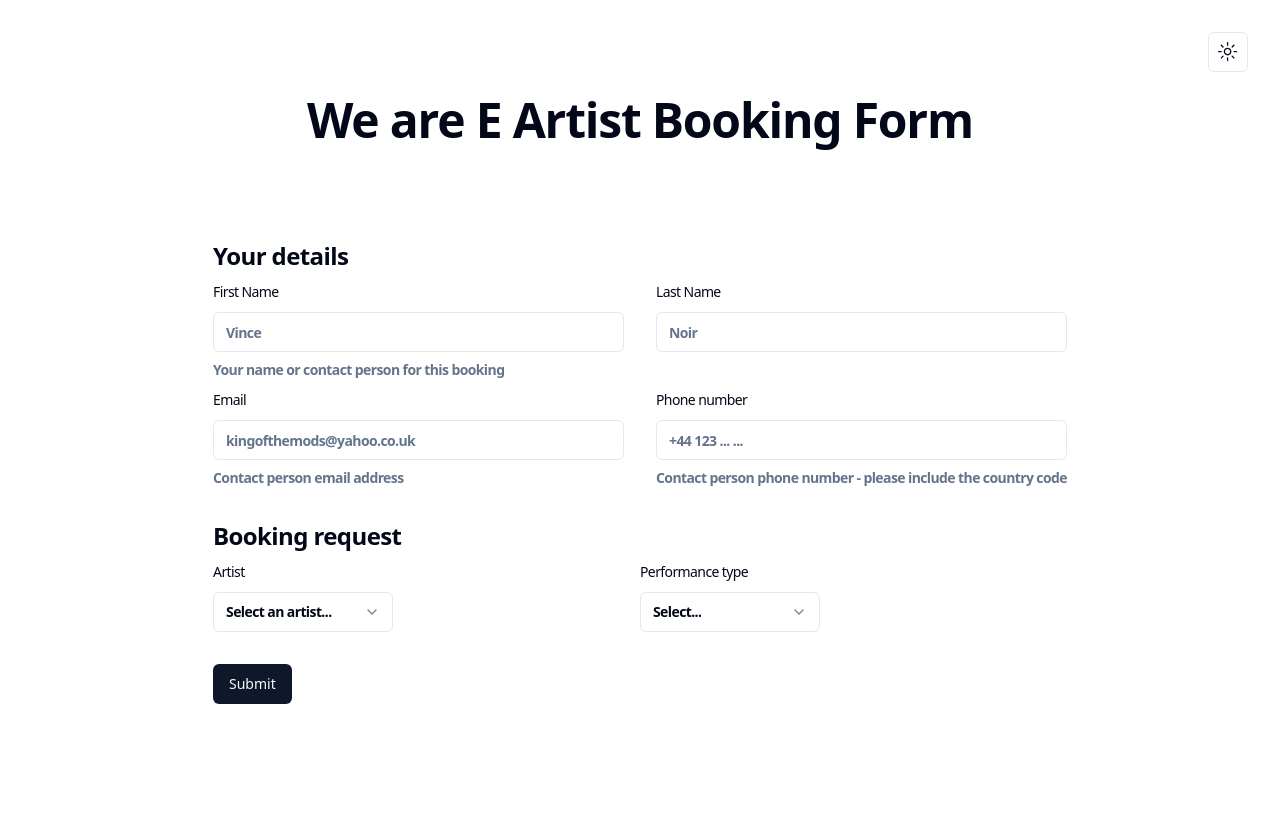
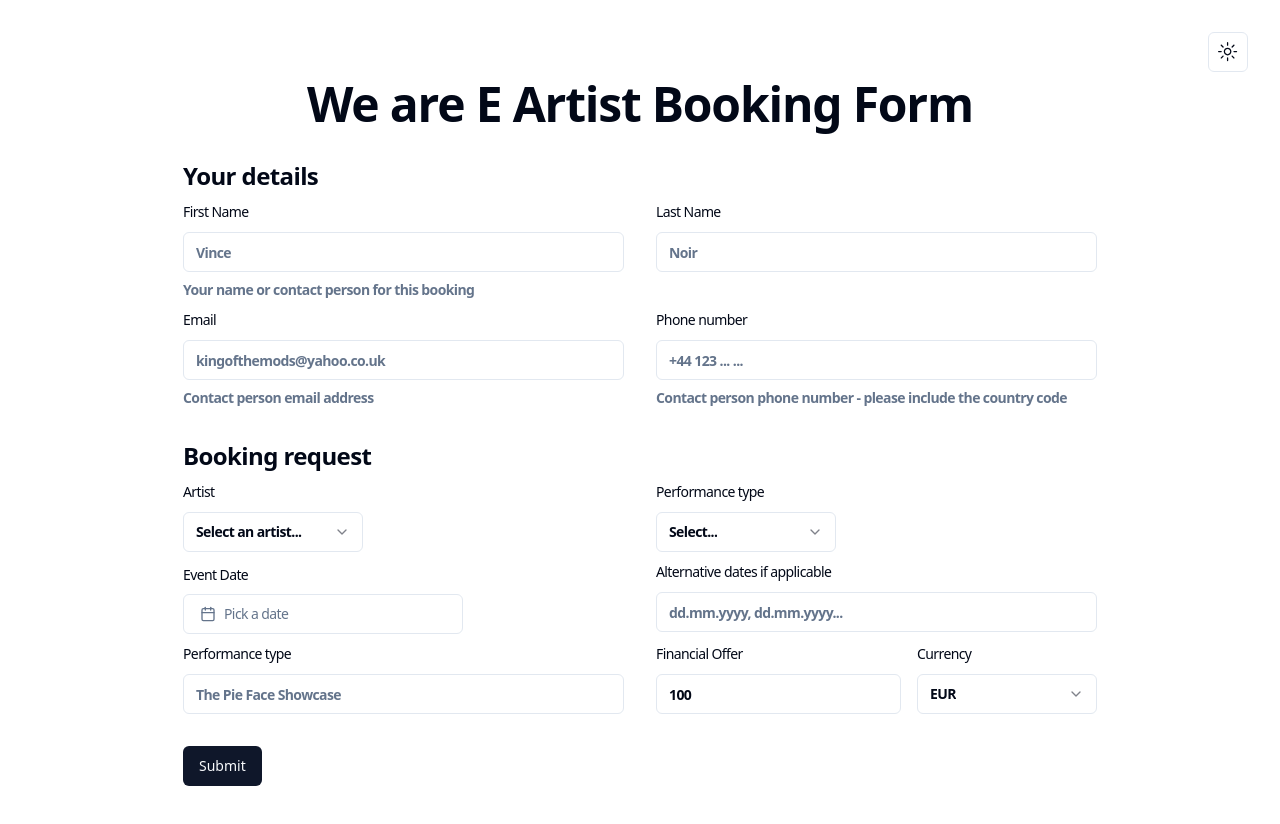
Before and after one commit to Jangelsdork/artist-booking-form, a Next.js app: page / in a window 1280 px wide. Shown: the top 824 px of the page. Before the commit the page ends 800 px from the top, so only its background shows below. Built offline with nearby package versions, Linux system fonts and the light colour scheme.

Commit message:
added form fields

```diff
--- a/package.json
+++ b/package.json
@@ -13,15 +13,18 @@
     "@radix-ui/react-dropdown-menu": "^2.0.6",
     "@radix-ui/react-icons": "^1.3.0",
     "@radix-ui/react-label": "^2.0.2",
+    "@radix-ui/react-popover": "^1.0.7",
     "@radix-ui/react-select": "^2.0.0",
     "@radix-ui/react-slot": "^1.0.2",
     "class-variance-authority": "^0.7.0",
     "clsx": "^2.1.0",
+    "date-fns": "^3.2.0",
     "dayjs": "^1.11.10",
     "lucide-react": "^0.303.0",
     "next": "14.0.4",
     "next-themes": "^0.2.1",
     "react": "^18",
+    "react-day-picker": "^8.10.0",
     "react-dom": "^18",
     "react-hook-form": "^7.49.2",
     "tailwind-merge": "^2.2.0",
--- a/src/app/page.tsx
+++ b/src/app/page.tsx
@@ -7,11 +7,11 @@ import { Form } from 'react-hook-form'
 
 export default function Home() {
   return (
-    <main className="flex min-h-screen flex-col items-center justify-between p-24 ">
+    <main className="flex min-h-screen flex-col items-center justify-between p-20 ">
       <div className='w-[100%] top-0 fixed flex flex-row justify-end items-center p-8'>
         <ModeToggle/>
         </div>
-      <h1  className="scroll-m-20 text-4xl font-extrabold tracking-tight lg:text-5xl">We are E Artist Booking Form</h1>
+      <h1  className="scroll-m-20 text-4xl font-extrabold tracking-tight lg:text-5xl pb-8">We are E Artist Booking Form</h1>
       <BookingForm />
     </main>
   )
--- a/src/components/BookingForm.tsx
+++ b/src/components/BookingForm.tsx
@@ -3,6 +3,8 @@
 import * as z from "zod"
 import { zodResolver } from "@hookform/resolvers/zod"
 import { useForm } from "react-hook-form"
+
+import { useState } from "react"
 
 import { Button } from "@/components/ui/button"
 import {
@@ -24,6 +26,18 @@ import {
   SelectValue,
 } from "@/components/ui/select"
 
+// imports for date picker
+import { format } from "date-fns"
+import { Calendar as CalendarIcon } from "lucide-react"
+
+import { cn } from "@/lib/utils"
+import { Calendar } from "@/components/ui/calendar"
+import {
+  Popover,
+  PopoverContent,
+  PopoverTrigger,
+} from "@/components/ui/popover"
+
 const dayjs = require('dayjs')
 
 
@@ -39,7 +53,7 @@ const formSchema = z.object({
   artist_name: z.string().min(2).max(50),
   type_performance: z.string().min(2).max(8),
   event_date: z.coerce.date().min(new Date(today), { message: "Date must be in the future" }),
-  alternative_dates: z.string().min(2).max(50),
+  alternative_dates: z.string().min(2).max(50).optional(),
   event_name: z.string().min(2).max(50),
   financial_offer: z.number(),
   currency: z.string().min(3).max(3),
@@ -96,6 +110,9 @@ const formSchema = z.object({
 // eslint-disable-next-line import/prefer-default-export
 export function BookingForm() {
 
+  const [date, setDate] = useState<Date>()
+
+
   const form = useForm<z.infer<typeof formSchema>>({
     resolver: zodResolver(formSchema),
     defaultValues: {
@@ -108,7 +125,7 @@ export function BookingForm() {
       event_date: today,
       alternative_dates: "",
       event_name: "",
-      financial_offer: 0,
+      financial_offer: 100,
       currency: "EUR",
       wht: false,
       wht_amount: 0,
@@ -169,7 +186,8 @@ export function BookingForm() {
     <div>
       <Form {...form}>
         <form onSubmit={form.handleSubmit(onSubmit)} className="space-y-8">
-      <h2 className="scroll-m-20 text-2xl font-semibold tracking-tight">Your details
+          <h2 className="scroll-m-20 text-2xl font-semibold tracking-tight">
+            Your details
             <div className="grid grid-cols-2 gap-x-8">
               <FormField
                 control={form.control}
@@ -196,8 +214,7 @@ export function BookingForm() {
                     <FormControl>
                       <Input placeholder="Noir" {...field} />
                     </FormControl>
-              <FormDescription>
-              </FormDescription>
+                    <FormDescription></FormDescription>
                     <FormMessage />
                   </FormItem>
                 )}
@@ -209,7 +226,10 @@ export function BookingForm() {
                   <FormItem>
                     <FormLabel>Email</FormLabel>
                     <FormControl>
-                <Input placeholder="kingofthemods@yahoo.co.uk" {...field} />
+                      <Input
+                        placeholder="kingofthemods@yahoo.co.uk"
+                        {...field}
+                      />
                     </FormControl>
                     <FormDescription>
                       Contact person email address
@@ -228,7 +248,8 @@ export function BookingForm() {
                       <Input placeholder="+44 123 ... ... " {...field} />
                     </FormControl>
                     <FormDescription>
-                Contact person phone number - please include the country code
+                      Contact person phone number - please include the country
+                      code
                     </FormDescription>
                     <FormMessage />
                   </FormItem>
@@ -236,8 +257,9 @@ export function BookingForm() {
               />
             </div>
           </h2>
-        <h2 className="scroll-m-20 text-2xl font-semibold tracking-tight">Booking request
-        <div className="grid grid-cols-2">
+          <h2 className="scroll-m-20 text-2xl font-semibold tracking-tight">
+            Booking request
+            <div className="grid grid-cols-2 gap-x-8">
               <FormField
                 control={form.control}
                 name="artist_name"
@@ -245,14 +267,19 @@ export function BookingForm() {
                   <FormItem>
                     <FormLabel>Artist</FormLabel>
                     <FormControl>
-              <Select onValueChange={field.onChange} defaultValue={field.value}>
+                      <Select
+                        onValueChange={field.onChange}
+                        defaultValue={field.value}
+                      >
                         <SelectTrigger className="w-[180px]">
                           <SelectValue placeholder="Select an artist..." />
                         </SelectTrigger>
                         <SelectContent>
                           <SelectItem value="satori">Satori</SelectItem>
                           <SelectItem value="sabo">Sabo</SelectItem>
-                  <SelectItem value="oceanvs" >Oceanvs Orientalis</SelectItem>
+                          <SelectItem value="oceanvs">
+                            Oceanvs Orientalis
+                          </SelectItem>
                         </SelectContent>
                       </Select>
                     </FormControl>
@@ -268,14 +295,136 @@ export function BookingForm() {
                   <FormItem>
                     <FormLabel>Performance type</FormLabel>
                     <FormControl>
-              <Select onValueChange={field.onChange} defaultValue={field.value}>
+                      <Select
+                        onValueChange={field.onChange}
+                        defaultValue={field.value}
+                      >
                         <SelectTrigger className="w-[180px]">
                           <SelectValue placeholder="Select... " />
                         </SelectTrigger>
                         <SelectContent>
                           <SelectItem value="dj">DJ Set</SelectItem>
                           <SelectItem value="live">Live Set</SelectItem>
-                  <SelectItem value="hybrid" >Hybrid Set</SelectItem>
+                          <SelectItem value="hybrid">Hybrid Set</SelectItem>
+                        </SelectContent>
+                      </Select>
+                    </FormControl>
+
+                    <FormMessage />
+                  </FormItem>
+                )}
+              />
+              <FormField
+                control={form.control}
+                name="event_date"
+                render={() => (
+                  <FormItem>
+                    <FormLabel className="flex flex-col pt-4 pb-1">Event Date</FormLabel>
+                    <FormControl>
+                      <Popover>
+                        <PopoverTrigger asChild>
+                          <Button
+                            variant={"outline"}
+                            className={cn(
+                              "w-[280px] justify-start text-left font-normal",
+                              !date && "text-muted-foreground"
+                            )}
+                          >
+                            <CalendarIcon className="mr-2 h-4 w-4" />
+                            {date ? (
+                              format(date, "PPP")
+                            ) : (
+                              <span>Pick a date</span>
+                            )}
+                          </Button>
+                        </PopoverTrigger>
+                        <PopoverContent className="w-auto p-0">
+                          <Calendar
+                            mode="single"
+                            selected={date}
+                            onSelect={setDate}
+                            initialFocus
+                          />
+                        </PopoverContent>
+                      </Popover>
+                    </FormControl>
+
+                    <FormMessage />
+                  </FormItem>
+                )}
+              />
+              <FormField
+                control={form.control}
+                name="alternative_dates"
+                render={({ field }) => (
+                  <FormItem>
+                    <FormLabel>Alternative dates if applicable</FormLabel>
+                    <FormControl>
+                    <Input
+                        placeholder="dd.mm.yyyy, dd.mm.yyyy..."
+                        {...field}
+                      />
+                    </FormControl>
+
+                    <FormMessage />
+                  </FormItem>
+                )}
+              />
+
+              <FormField
+                control={form.control}
+                name="artist_name"
+                render={({ field }) => (
+                  <FormItem>
+                    <FormLabel>Performance type</FormLabel>
+                    <FormControl>
+                    <Input placeholder="The Pie Face Showcase" {...field} />
+                    </FormControl>
+
+                    <FormMessage />
+                  </FormItem>
+                )}
+              />
+              <div className="flex flex-row gap-4">
+             <FormField
+                control={form.control}
+                name="financial_offer"
+                render={({ field }) => (
+                  <FormItem>
+                    <FormLabel>Financial Offer</FormLabel>
+                    <FormControl>
+                    <Input
+                    type="number"
+                    placeholder="10000"
+                    {...field}
+                    onChange={event => field.onChange(+event.target.value)} />
+
+                    </FormControl>
+
+                    <FormMessage />
+                  </FormItem>
+                )}
+              />
+              <FormField
+                control={form.control}
+                name="currency"
+                render={({ field }) => (
+                  <FormItem>
+                    <FormLabel>Currency</FormLabel>
+                    <FormControl>
+                    <Select
+                        onValueChange={field.onChange}
+                        defaultValue={field.value}
+                      >
+                        <SelectTrigger className="w-[180px]">
+                          <SelectValue placeholder="Select... " />
+                        </SelectTrigger>
+                        <SelectContent>
+                          <SelectItem value="EUR">EUR</SelectItem>
+                          <SelectItem value="USD">USD</SelectItem>
+                          <SelectItem value="AUD">AUD</SelectItem>
+                          <SelectItem value="GBP">GBP</SelectItem>
+                          <SelectItem value="CAD">CAD</SelectItem>
                         </SelectContent>
                       </Select>
                     </FormControl>
@@ -285,11 +434,12 @@ export function BookingForm() {
                 )}
               />
               </div>
+            </div>
           </h2>
           <Button type="submit">Submit</Button>
         </form>
       </Form>
     </div>
-  )
+  );
 
 }
--- /dev/null
+++ b/src/components/ui/calendar.tsx
@@ -0,0 +1,66 @@
+"use client"
+
+import * as React from "react"
+import { ChevronLeft, ChevronRight } from "lucide-react"
+import { DayPicker } from "react-day-picker"
+
+import { cn } from "@/lib/utils"
+import { buttonVariants } from "@/components/ui/button"
+
+export type CalendarProps = React.ComponentProps<typeof DayPicker>
+
+function Calendar({
+  className,
+  classNames,
+  showOutsideDays = true,
+  ...props
+}: CalendarProps) {
+  return (
+    <DayPicker
+      showOutsideDays={showOutsideDays}
+      className={cn("p-3", className)}
+      classNames={{
+        months: "flex flex-col sm:flex-row space-y-4 sm:space-x-4 sm:space-y-0",
+        month: "space-y-4",
+        caption: "flex justify-center pt-1 relative items-center",
+        caption_label: "text-sm font-medium",
+        nav: "space-x-1 flex items-center",
+        nav_button: cn(
+          buttonVariants({ variant: "outline" }),
+          "h-7 w-7 bg-transparent p-0 opacity-50 hover:opacity-100"
+        ),
+        nav_button_previous: "absolute left-1",
+        nav_button_next: "absolute right-1",
+        table: "w-full border-collapse space-y-1",
+        head_row: "flex",
+        head_cell:
+          "text-muted-foreground rounded-md w-9 font-normal text-[0.8rem]",
+        row: "flex w-full mt-2",
+        cell: "h-9 w-9 text-center text-sm p-0 relative [&:has([aria-selected].day-range-end)]:rounded-r-md [&:has([aria-selected].day-outside)]:bg-accent/50 [&:has([aria-selected])]:bg-accent first:[&:has([aria-selected])]:rounded-l-md last:[&:has([aria-selected])]:rounded-r-md focus-within:relative focus-within:z-20",
+        day: cn(
+          buttonVariants({ variant: "ghost" }),
+          "h-9 w-9 p-0 font-normal aria-selected:opacity-100"
+        ),
+        day_range_end: "day-range-end",
+        day_selected:
+          "bg-primary text-primary-foreground hover:bg-primary hover:text-primary-foreground focus:bg-primary focus:text-primary-foreground",
+        day_today: "bg-accent text-accent-foreground",
+        day_outside:
+          "day-outside text-muted-foreground opacity-50 aria-selected:bg-accent/50 aria-selected:text-muted-foreground aria-selected:opacity-30",
+        day_disabled: "text-muted-foreground opacity-50",
+        day_range_middle:
+          "aria-selected:bg-accent aria-selected:text-accent-foreground",
+        day_hidden: "invisible",
+        ...classNames,
+      }}
+      components={{
+        IconLeft: ({ ...props }) => <ChevronLeft className="h-4 w-4" />,
+        IconRight: ({ ...props }) => <ChevronRight className="h-4 w-4" />,
+      }}
+      {...props}
+    />
+  )
+}
+Calendar.displayName = "Calendar"
+
+export { Calendar }
--- /dev/null
+++ b/src/components/ui/popover.tsx
@@ -0,0 +1,31 @@
+"use client"
+
+import * as React from "react"
+import * as PopoverPrimitive from "@radix-ui/react-popover"
+
+import { cn } from "@/lib/utils"
+
+const Popover = PopoverPrimitive.Root
+
+const PopoverTrigger = PopoverPrimitive.Trigger
+
+const PopoverContent = React.forwardRef<
+  React.ElementRef<typeof PopoverPrimitive.Content>,
+  React.ComponentPropsWithoutRef<typeof PopoverPrimitive.Content>
+>(({ className, align = "center", sideOffset = 4, ...props }, ref) => (
+  <PopoverPrimitive.Portal>
+    <PopoverPrimitive.Content
+      ref={ref}
+      align={align}
+      sideOffset={sideOffset}
+      className={cn(
+        "z-50 w-72 rounded-md border bg-popover p-4 text-popover-foreground shadow-md outline-none data-[state=open]:animate-in data-[state=closed]:animate-out data-[state=closed]:fade-out-0 data-[state=open]:fade-in-0 data-[state=closed]:zoom-out-95 data-[state=open]:zoom-in-95 data-[side=bottom]:slide-in-from-top-2 data-[side=left]:slide-in-from-right-2 data-[side=right]:slide-in-from-left-2 data-[side=top]:slide-in-from-bottom-2",
+        className
+      )}
+      {...props}
+    />
+  </PopoverPrimitive.Portal>
+))
+PopoverContent.displayName = PopoverPrimitive.Content.displayName
+
+export { Popover, PopoverTrigger, PopoverContent }
```
Also changed, not shown: 1 other file (tests, documents, lock files or other folders). Lines whose indentation alone changed are shown as unchanged.
